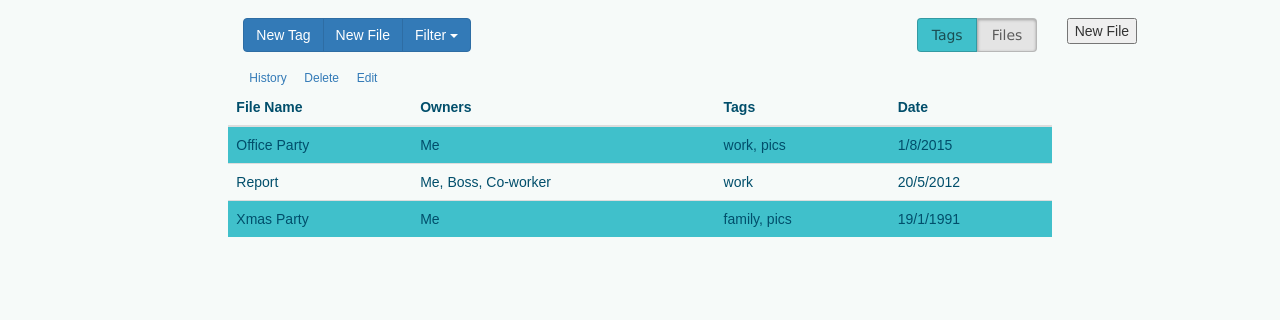
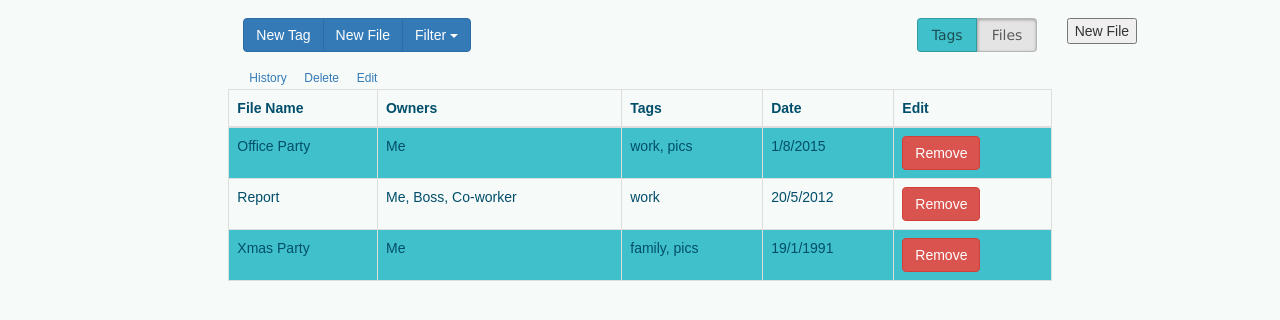
Before and after one commit to zbvc216/DocumentManagementSystem, a plain HTML site: page index.html in a window 1280 px wide. Shown: the part 54-374 px from the top of the page. Drawn offline with nearby package versions, Linux system fonts and the light colour scheme.

Commit message:
Added functionality to delete records from the table

```diff
--- a/index.html
+++ b/index.html
@@ -107,7 +107,17 @@ window.onclick = function(event) {
         modal.style.display = "none";
     }
 }
+
+function remove_btn(btn_remove) {
+    if (typeof(btn_remove) == "object") {
+        $(btn_remove).closest("tr").remove();
+    } else {
+        return false;
+    }
+}
+
 </script>
+
 		<div class="container col-xs-8 col-xs-offset-2 col-md-8 col-md-offset-2">
 			<div class="btn-group col-xs-4  col-md-4">
 				<a href="#" class="btn btn-xs btn-link">History &nbsp; </a>
@@ -117,13 +127,14 @@ window.onclick = function(event) {
 		</div>
 
 		<div class="container col-xs-8 col-xs-offset-2 col-md-8 col-md-offset-2">
-			<table style="color: #014E6B" class="table table-striped table-hover">
+			<table id="list" style="color: #014E6B" class="table table-striped table-bordered">
 				<thead class="thead-inverse">
 					<tr>
 						<th>File Name</th>
 						<th>Owners</th>
 						<th>Tags</th>
 						<th>Date</th>
+						<th>Edit</th>
 					</tr>
 				</thead>
 				<tbody>
@@ -132,18 +143,33 @@ window.onclick = function(event) {
 						<td>Me</td>
 						<td>work, pics</td>
 						<td>1/8/2015</td>
+						<td>
+							<button title="remove" type="button" class="btn btn-danger remove show_tip"
+							data-original-title="Remove from list" onclick="remove_btn(this);"> Remove
+							</button>
+						</td>
 					</tr>
 					<tr>
 						<td>Report</td>
 						<td>Me, Boss, Co-worker</td>
 						<td>work</td>
 						<td>20/5/2012</td>
+						<td>
+							<button title="remove" type="button" class="btn btn-danger remove show_tip"
+							data-original-title="Remove from list" onclick="remove_btn(this);"> Remove
+							</button>
+						</td>
 					</tr>
 					<tr>
 						<td>Xmas Party</td>
 						<td>Me</td>
 						<td>family, pics</td>
 						<td>19/1/1991</td>
+						<td>
+							<button title="remove" type="button" class="btn btn-danger remove show_tip"
+							data-original-title="Remove from list" onclick="remove_btn(this);"> Remove
+							</button>
+						</td>
 					</tr>
 				</tbody>
 			</table>
```
